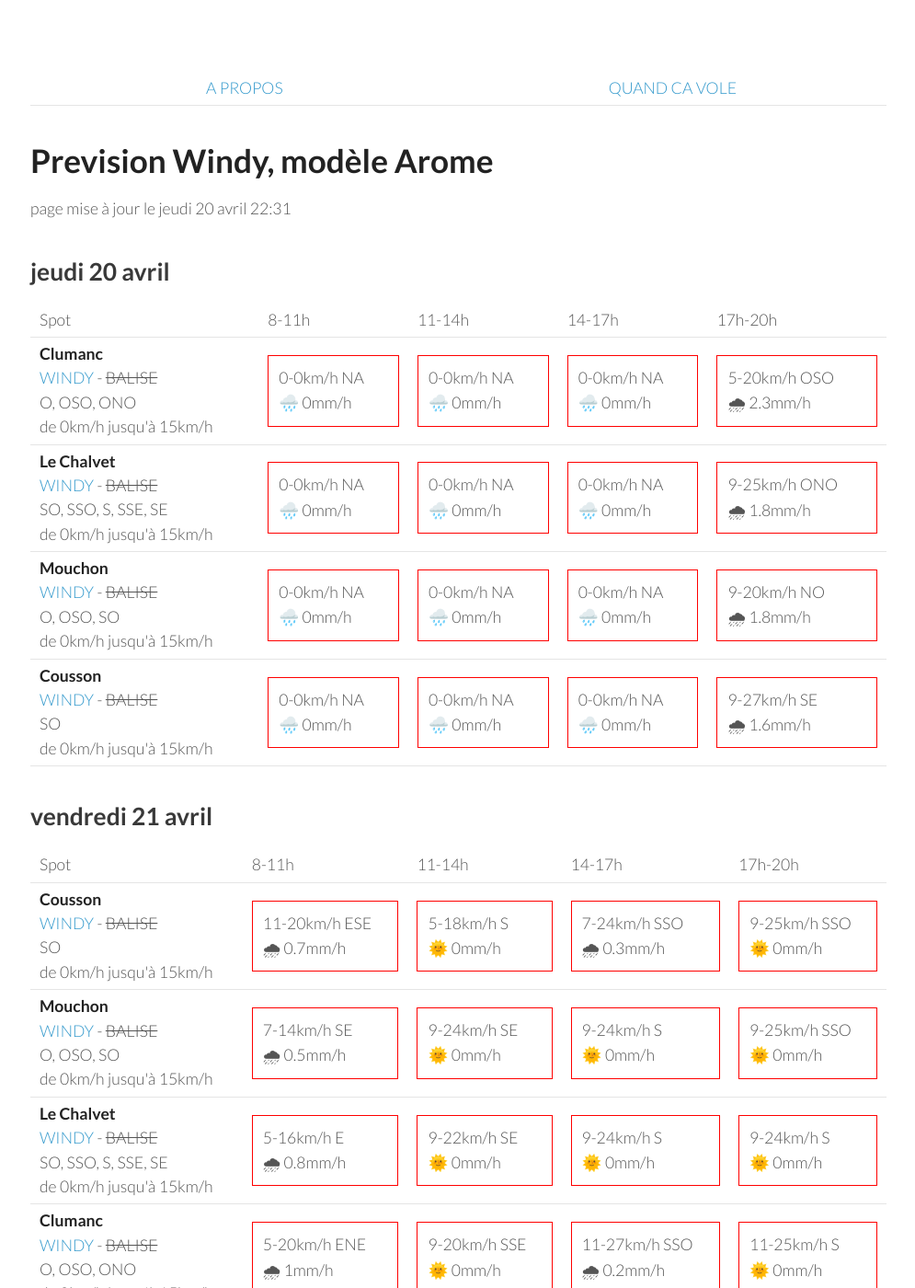
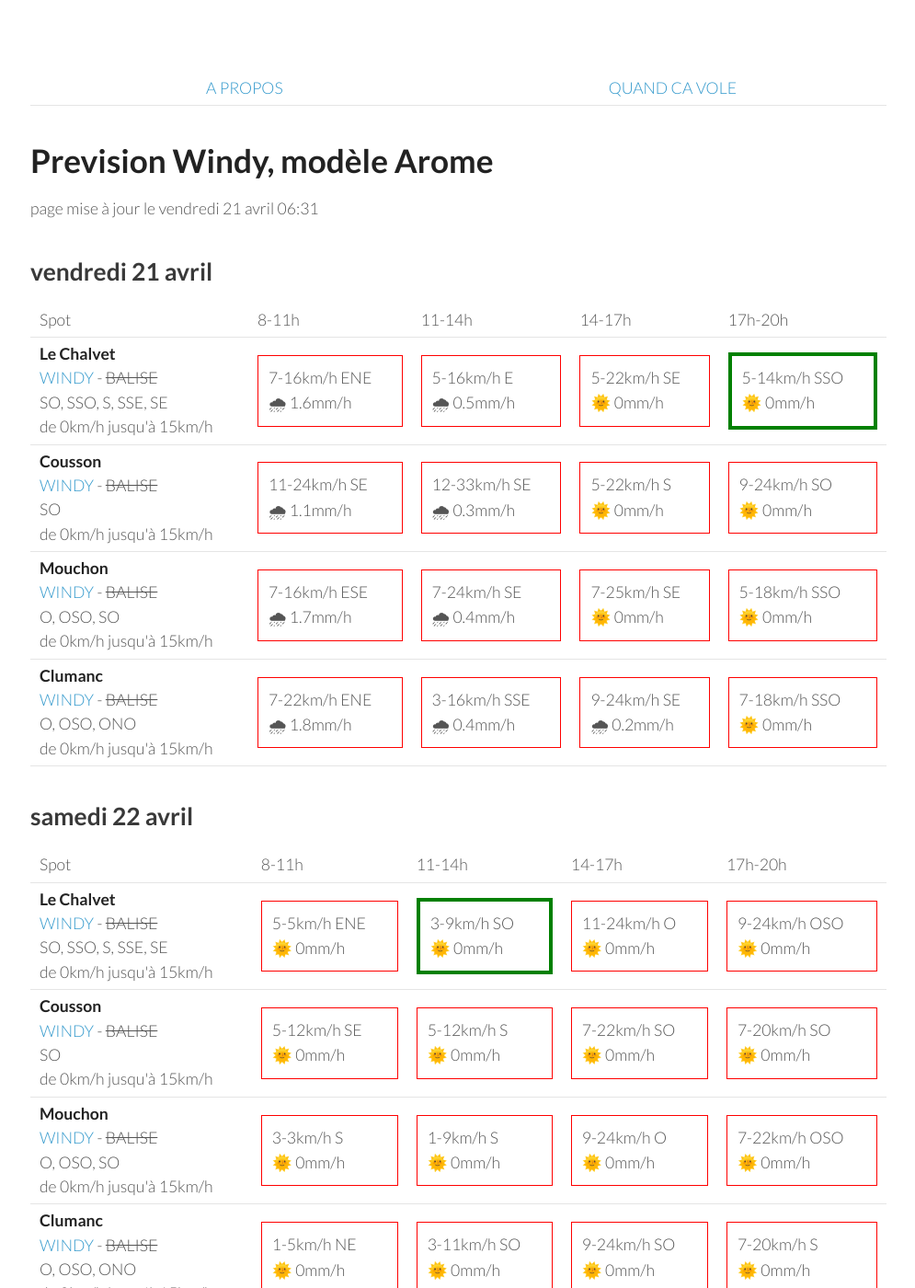
Before and after one commit to parapente-dans-le-nord/parapente-dans-le-nord.github.io, a Jekyll site: the page built from serre_poncon.markdown, in a window 1280 px wide and 1400 px high. Shown: the whole window at 92% size, without its empty margins (25-1020 px from the left). Built offline with Jekyll 4.4.1, drawn with Linux system fonts in a browser that asks for light colours; some of the changed text lies outside the part shown.

Commit message:
update index.markdown

```diff
--- a/serre_poncon.markdown
+++ b/serre_poncon.markdown
@@ -7,60 +7,8 @@ title:  "Tous les spots"
 {: .links}
 
 # Prevision Windy, modèle Arome
-page mise à jour le jeudi 20 avril 22:31
+page mise à jour le vendredi 21 avril 06:31
 
-## jeudi 20 avril
-
-{::nomarkdown}
-<table>
-  <tbody>
-    <tr>
-      <td>Spot</td>
-      <td>8-11h</td>
-      <td>11-14h</td>
-      <td>14-17h</td>
-      <td>17h-20h</td>
-    </tr>
-<tr>
-        <td><strong>Clumanc</strong><br><a href="https://windy.com/44.027/6.402?43.914,6.403,10,m:eSxaglP">WINDY</a> - <span class="no-balise"> BALISE </span><br> <span class="vent-favorable">O, OSO, ONO</span><br><span class="force-vent">de 0km/h jusqu'à 15km/h</span> </td>
-
-            <td><div class="not-flyable"><p>0-0km/h NA</p><p>🌧️ 0mm/h</p></div></td>
-            <td><div class="not-flyable"><p>0-0km/h NA</p><p>🌧️ 0mm/h</p></div></td>
-            <td><div class="not-flyable"><p>0-0km/h NA</p><p>🌧️ 0mm/h</p></div></td>
-            <td><div class="not-flyable"><p>5-20km/h OSO</p><p>🌧 2.3mm/h</p></div></td>
-
-    </tr>
-<tr>
-        <td><strong>Le Chalvet</strong><br><a href="https://windy.com/43.979/6.480?43.866,6.480,10,m:eSsaglX">WINDY</a> - <span class="no-balise"> BALISE </span><br> <span class="vent-favorable">SO, SSO, S, SSE, SE</span><br><span class="force-vent">de 0km/h jusqu'à 15km/h</span> </td>
-
-            <td><div class="not-flyable"><p>0-0km/h NA</p><p>🌧️ 0mm/h</p></div></td>
-            <td><div class="not-flyable"><p>0-0km/h NA</p><p>🌧️ 0mm/h</p></div></td>
-            <td><div class="not-flyable"><p>0-0km/h NA</p><p>🌧️ 0mm/h</p></div></td>
-            <td><div class="not-flyable"><p>9-25km/h ONO</p><p>🌧 1.8mm/h</p></div></td>
-
-    </tr>
-<tr>
-        <td><strong>Mouchon</strong><br><a href="https://windy.com/43.992/6.424?43.878,6.425,10,m:eSuaglR">WINDY</a> - <span class="no-balise"> BALISE </span><br> <span class="vent-favorable">O, OSO, SO</span><br><span class="force-vent">de 0km/h jusqu'à 15km/h</span> </td>
-
-            <td><div class="not-flyable"><p>0-0km/h NA</p><p>🌧️ 0mm/h</p></div></td>
-            <td><div class="not-flyable"><p>0-0km/h NA</p><p>🌧️ 0mm/h</p></div></td>
-            <td><div class="not-flyable"><p>0-0km/h NA</p><p>🌧️ 0mm/h</p></div></td>
-            <td><div class="not-flyable"><p>9-20km/h NO</p><p>🌧 1.8mm/h</p></div></td>
-
-    </tr>
-<tr>
-        <td><strong>Cousson</strong><br><a href="https://windy.com/44.054/6.240?43.940,6.241,10,m:eSAaglz">WINDY</a> - <span class="no-balise"> BALISE </span><br> <span class="vent-favorable">SO</span><br><span class="force-vent">de 0km/h jusqu'à 15km/h</span> </td>
-
-            <td><div class="not-flyable"><p>0-0km/h NA</p><p>🌧️ 0mm/h</p></div></td>
-            <td><div class="not-flyable"><p>0-0km/h NA</p><p>🌧️ 0mm/h</p></div></td>
-            <td><div class="not-flyable"><p>0-0km/h NA</p><p>🌧️ 0mm/h</p></div></td>
-            <td><div class="not-flyable"><p>9-27km/h SE</p><p>🌧 1.6mm/h</p></div></td>
-
-    </tr>
-
-</tbody>
-</table>
-{:/}
 ## vendredi 21 avril
 
 {::nomarkdown}
@@ -74,42 +22,42 @@ page mise à jour le jeudi 20 avril 22:31
       <td>17h-20h</td>
     </tr>
 <tr>
+        <td><strong>Le Chalvet</strong><br><a href="https://windy.com/43.979/6.480?43.866,6.480,10,m:eSsaglX">WINDY</a> - <span class="no-balise"> BALISE </span><br> <span class="vent-favorable">SO, SSO, S, SSE, SE</span><br><span class="force-vent">de 0km/h jusqu'à 15km/h</span> </td>
+
+            <td><div class="not-flyable"><p>7-16km/h ENE</p><p>🌧 1.6mm/h</p></div></td>
+            <td><div class="not-flyable"><p>5-16km/h E</p><p>🌧 0.5mm/h</p></div></td>
+            <td><div class="not-flyable"><p>5-22km/h SE</p><p>🌞 0mm/h</p></div></td>
+            <td><div class="flyable"><p>5-14km/h SSO</p><p>🌞 0mm/h</p></div></td>
+
+
+    </tr>
+<tr>
         <td><strong>Cousson</strong><br><a href="https://windy.com/44.054/6.240?43.940,6.241,10,m:eSAaglz">WINDY</a> - <span class="no-balise"> BALISE </span><br> <span class="vent-favorable">SO</span><br><span class="force-vent">de 0km/h jusqu'à 15km/h</span> </td>
 
-            <td><div class="not-flyable"><p>11-20km/h ESE</p><p>🌧 0.7mm/h</p></div></td>
-            <td><div class="not-flyable"><p>5-18km/h S</p><p>🌞 0mm/h</p></div></td>
-            <td><div class="not-flyable"><p>7-24km/h SSO</p><p>🌧 0.3mm/h</p></div></td>
-            <td><div class="not-flyable"><p>9-25km/h SSO</p><p>🌞 0mm/h</p></div></td>
+            <td><div class="not-flyable"><p>11-24km/h SE</p><p>🌧 1.1mm/h</p></div></td>
+            <td><div class="not-flyable"><p>12-33km/h SE</p><p>🌧 0.3mm/h</p></div></td>
+            <td><div class="not-flyable"><p>5-22km/h S</p><p>🌞 0mm/h</p></div></td>
+            <td><div class="not-flyable"><p>9-24km/h SO</p><p>🌞 0mm/h</p></div></td>
 
 
     </tr>
 <tr>
         <td><strong>Mouchon</strong><br><a href="https://windy.com/43.992/6.424?43.878,6.425,10,m:eSuaglR">WINDY</a> - <span class="no-balise"> BALISE </span><br> <span class="vent-favorable">O, OSO, SO</span><br><span class="force-vent">de 0km/h jusqu'à 15km/h</span> </td>
 
-            <td><div class="not-flyable"><p>7-14km/h SE</p><p>🌧 0.5mm/h</p></div></td>
-            <td><div class="not-flyable"><p>9-24km/h SE</p><p>🌞 0mm/h</p></div></td>
-            <td><div class="not-flyable"><p>9-24km/h S</p><p>🌞 0mm/h</p></div></td>
-            <td><div class="not-flyable"><p>9-25km/h SSO</p><p>🌞 0mm/h</p></div></td>
-
-
-    </tr>
-<tr>
-        <td><strong>Le Chalvet</strong><br><a href="https://windy.com/43.979/6.480?43.866,6.480,10,m:eSsaglX">WINDY</a> - <span class="no-balise"> BALISE </span><br> <span class="vent-favorable">SO, SSO, S, SSE, SE</span><br><span class="force-vent">de 0km/h jusqu'à 15km/h</span> </td>
-
-            <td><div class="not-flyable"><p>5-16km/h E</p><p>🌧 0.8mm/h</p></div></td>
-            <td><div class="not-flyable"><p>9-22km/h SE</p><p>🌞 0mm/h</p></div></td>
-            <td><div class="not-flyable"><p>9-24km/h S</p><p>🌞 0mm/h</p></div></td>
-            <td><div class="not-flyable"><p>9-24km/h S</p><p>🌞 0mm/h</p></div></td>
+            <td><div class="not-flyable"><p>7-16km/h ESE</p><p>🌧 1.7mm/h</p></div></td>
+            <td><div class="not-flyable"><p>7-24km/h SE</p><p>🌧 0.4mm/h</p></div></td>
+            <td><div class="not-flyable"><p>7-25km/h SE</p><p>🌞 0mm/h</p></div></td>
+            <td><div class="not-flyable"><p>5-18km/h SSO</p><p>🌞 0mm/h</p></div></td>
 
 
     </tr>
 <tr>
         <td><strong>Clumanc</strong><br><a href="https://windy.com/44.027/6.402?43.914,6.403,10,m:eSxaglP">WINDY</a> - <span class="no-balise"> BALISE </span><br> <span class="vent-favorable">O, OSO, ONO</span><br><span class="force-vent">de 0km/h jusqu'à 15km/h</span> </td>
 
-            <td><div class="not-flyable"><p>5-20km/h ENE</p><p>🌧 1mm/h</p></div></td>
-            <td><div class="not-flyable"><p>9-20km/h SSE</p><p>🌞 0mm/h</p></div></td>
-            <td><div class="not-flyable"><p>11-27km/h SSO</p><p>🌧 0.2mm/h</p></div></td>
-            <td><div class="not-flyable"><p>11-25km/h S</p><p>🌞 0mm/h</p></div></td>
+            <td><div class="not-flyable"><p>7-22km/h ENE</p><p>🌧 1.8mm/h</p></div></td>
+            <td><div class="not-flyable"><p>3-16km/h SSE</p><p>🌧 0.4mm/h</p></div></td>
+            <td><div class="not-flyable"><p>9-24km/h SE</p><p>🌧 0.2mm/h</p></div></td>
+            <td><div class="not-flyable"><p>7-18km/h SSO</p><p>🌞 0mm/h</p></div></td>
 
 
     </tr>
@@ -132,40 +80,40 @@ page mise à jour le jeudi 20 avril 22:31
 <tr>
         <td><strong>Le Chalvet</strong><br><a href="https://windy.com/43.979/6.480?43.866,6.480,10,m:eSsaglX">WINDY</a> - <span class="no-balise"> BALISE </span><br> <span class="vent-favorable">SO, SSO, S, SSE, SE</span><br><span class="force-vent">de 0km/h jusqu'à 15km/h</span> </td>
 
-            <td><div class="not-flyable"><p>5-11km/h ENE</p><p>🌞 0mm/h</p></div></td>
-            <td><div class="not-flyable"><p>5-20km/h SSO</p><p>🌞 0mm/h</p></div></td>
-            <td><div class="not-flyable"><p>11-31km/h SO</p><p>🌞 0mm/h</p></div></td>
-            <td><div class="not-flyable"><p>11-38km/h SO</p><p>🌞 0mm/h</p></div></td>
+            <td><div class="not-flyable"><p>5-5km/h ENE</p><p>🌞 0mm/h</p></div></td>
+            <td><div class="flyable"><p>3-9km/h SO</p><p>🌞 0mm/h</p></div></td>
+            <td><div class="not-flyable"><p>11-24km/h O</p><p>🌞 0mm/h</p></div></td>
+            <td><div class="not-flyable"><p>9-24km/h OSO</p><p>🌞 0mm/h</p></div></td>
 
 
     </tr>
 <tr>
         <td><strong>Cousson</strong><br><a href="https://windy.com/44.054/6.240?43.940,6.241,10,m:eSAaglz">WINDY</a> - <span class="no-balise"> BALISE </span><br> <span class="vent-favorable">SO</span><br><span class="force-vent">de 0km/h jusqu'à 15km/h</span> </td>
 
-            <td><div class="not-flyable"><p>9-16km/h SE</p><p>🌞 0mm/h</p></div></td>
-            <td><div class="not-flyable"><p>5-20km/h SO</p><p>🌞 0mm/h</p></div></td>
-            <td><div class="not-flyable"><p>9-29km/h SO</p><p>🌞 0mm/h</p></div></td>
-            <td><div class="not-flyable"><p>11-33km/h SSO</p><p>🌞 0mm/h</p></div></td>
+            <td><div class="not-flyable"><p>5-12km/h SE</p><p>🌞 0mm/h</p></div></td>
+            <td><div class="not-flyable"><p>5-12km/h S</p><p>🌞 0mm/h</p></div></td>
+            <td><div class="not-flyable"><p>7-22km/h SO</p><p>🌞 0mm/h</p></div></td>
+            <td><div class="not-flyable"><p>7-20km/h SO</p><p>🌞 0mm/h</p></div></td>
+
+
+    </tr>
+<tr>
+        <td><strong>Mouchon</strong><br><a href="https://windy.com/43.992/6.424?43.878,6.425,10,m:eSuaglR">WINDY</a> - <span class="no-balise"> BALISE </span><br> <span class="vent-favorable">O, OSO, SO</span><br><span class="force-vent">de 0km/h jusqu'à 15km/h</span> </td>
+
+            <td><div class="not-flyable"><p>3-3km/h S</p><p>🌞 0mm/h</p></div></td>
+            <td><div class="not-flyable"><p>1-9km/h S</p><p>🌞 0mm/h</p></div></td>
+            <td><div class="not-flyable"><p>9-24km/h O</p><p>🌞 0mm/h</p></div></td>
+            <td><div class="not-flyable"><p>7-22km/h OSO</p><p>🌞 0mm/h</p></div></td>
 
 
     </tr>
 <tr>
         <td><strong>Clumanc</strong><br><a href="https://windy.com/44.027/6.402?43.914,6.403,10,m:eSxaglP">WINDY</a> - <span class="no-balise"> BALISE </span><br> <span class="vent-favorable">O, OSO, ONO</span><br><span class="force-vent">de 0km/h jusqu'à 15km/h</span> </td>
 
-            <td><div class="not-flyable"><p>5-9km/h NE</p><p>🌞 0mm/h</p></div></td>
-            <td><div class="not-flyable"><p>5-24km/h SSO</p><p>🌞 0mm/h</p></div></td>
-            <td><div class="not-flyable"><p>11-33km/h OSO</p><p>🌞 0mm/h</p></div></td>
-            <td><div class="not-flyable"><p>11-38km/h SO</p><p>🌞 0mm/h</p></div></td>
-
-
-    </tr>
-<tr>
-        <td><strong>Mouchon</strong><br><a href="https://windy.com/43.992/6.424?43.878,6.425,10,m:eSuaglR">WINDY</a> - <span class="no-balise"> BALISE </span><br> <span class="vent-favorable">O, OSO, SO</span><br><span class="force-vent">de 0km/h jusqu'à 15km/h</span> </td>
-
-            <td><div class="not-flyable"><p>3-5km/h SE</p><p>🌞 0mm/h</p></div></td>
-            <td><div class="not-flyable"><p>5-22km/h SSO</p><p>🌞 0mm/h</p></div></td>
-            <td><div class="not-flyable"><p>11-31km/h SO</p><p>🌞 0mm/h</p></div></td>
-            <td><div class="not-flyable"><p>11-37km/h SO</p><p>🌞 0mm/h</p></div></td>
+            <td><div class="not-flyable"><p>1-5km/h NE</p><p>🌞 0mm/h</p></div></td>
+            <td><div class="not-flyable"><p>3-11km/h SO</p><p>🌞 0mm/h</p></div></td>
+            <td><div class="not-flyable"><p>9-24km/h SO</p><p>🌞 0mm/h</p></div></td>
+            <td><div class="not-flyable"><p>7-20km/h S</p><p>🌞 0mm/h</p></div></td>
 
 
     </tr>
@@ -186,42 +134,42 @@ page mise à jour le jeudi 20 avril 22:31
       <td>17h-20h</td>
     </tr>
 <tr>
-        <td><strong>Mouchon</strong><br><a href="https://windy.com/43.992/6.424?43.878,6.425,10,m:eSuaglR">WINDY</a> - <span class="no-balise"> BALISE </span><br> <span class="vent-favorable">O, OSO, SO</span><br><span class="force-vent">de 0km/h jusqu'à 15km/h</span> </td>
+        <td><strong>Clumanc</strong><br><a href="https://windy.com/44.027/6.402?43.914,6.403,10,m:eSxaglP">WINDY</a> - <span class="no-balise"> BALISE </span><br> <span class="vent-favorable">O, OSO, ONO</span><br><span class="force-vent">de 0km/h jusqu'à 15km/h</span> </td>
 
-            <td><div class="not-flyable"><p>1-11km/h ESE</p><p>🌧 0.2mm/h</p></div></td>
-            <td><div class="not-flyable"><p>7-25km/h OSO</p><p>🌧 0.3mm/h</p></div></td>
-            <td><div class="not-flyable"><p>12-38km/h O</p><p>🌞 0mm/h</p></div></td>
-            <td><div class="not-flyable"><p>16-46km/h O</p><p>🌞 0mm/h</p></div></td>
+            <td><div class="not-flyable"><p>3-14km/h ENE</p><p>🌧 3mm/h</p></div></td>
+            <td><div class="not-flyable"><p>7-24km/h O</p><p>🌞 0mm/h</p></div></td>
+            <td><div class="not-flyable"><p>14-46km/h ONO</p><p>🌧 0.3mm/h</p></div></td>
+            <td><div class="not-flyable"><p>18-48km/h ONO</p><p>🌞 0mm/h</p></div></td>
 
 
     </tr>
 <tr>
-        <td><strong>Clumanc</strong><br><a href="https://windy.com/44.027/6.402?43.914,6.403,10,m:eSxaglP">WINDY</a> - <span class="no-balise"> BALISE </span><br> <span class="vent-favorable">O, OSO, ONO</span><br><span class="force-vent">de 0km/h jusqu'à 15km/h</span> </td>
+        <td><strong>Mouchon</strong><br><a href="https://windy.com/43.992/6.424?43.878,6.425,10,m:eSuaglR">WINDY</a> - <span class="no-balise"> BALISE </span><br> <span class="vent-favorable">O, OSO, SO</span><br><span class="force-vent">de 0km/h jusqu'à 15km/h</span> </td>
 
-            <td><div class="not-flyable"><p>1-11km/h ESE</p><p>🌧 0.2mm/h</p></div></td>
-            <td><div class="not-flyable"><p>7-25km/h OSO</p><p>🌧 0.2mm/h</p></div></td>
-            <td><div class="not-flyable"><p>12-38km/h O</p><p>🌞 0mm/h</p></div></td>
-            <td><div class="not-flyable"><p>16-46km/h O</p><p>🌧 0.3mm/h</p></div></td>
+            <td><div class="not-flyable"><p>5-14km/h NE</p><p>🌧 3.3mm/h</p></div></td>
+            <td><div class="not-flyable"><p>7-24km/h ONO</p><p>🌞 0mm/h</p></div></td>
+            <td><div class="not-flyable"><p>14-44km/h ONO</p><p>🌧 0.2mm/h</p></div></td>
+            <td><div class="not-flyable"><p>18-48km/h ONO</p><p>🌞 0mm/h</p></div></td>
 
 
     </tr>
 <tr>
         <td><strong>Cousson</strong><br><a href="https://windy.com/44.054/6.240?43.940,6.241,10,m:eSAaglz">WINDY</a> - <span class="no-balise"> BALISE </span><br> <span class="vent-favorable">SO</span><br><span class="force-vent">de 0km/h jusqu'à 15km/h</span> </td>
 
-            <td><div class="not-flyable"><p>1-9km/h E</p><p>🌧 0.4mm/h</p></div></td>
-            <td><div class="not-flyable"><p>5-18km/h SO</p><p>🌞 0mm/h</p></div></td>
-            <td><div class="not-flyable"><p>11-29km/h OSO</p><p>🌞 0mm/h</p></div></td>
-            <td><div class="not-flyable"><p>14-38km/h O</p><p>🌞 0mm/h</p></div></td>
+            <td><div class="not-flyable"><p>5-14km/h E</p><p>🌧 1mm/h</p></div></td>
+            <td><div class="not-flyable"><p>5-18km/h O</p><p>🌞 0mm/h</p></div></td>
+            <td><div class="not-flyable"><p>11-35km/h O</p><p>🌞 0mm/h</p></div></td>
+            <td><div class="not-flyable"><p>16-40km/h ONO</p><p>🌞 0mm/h</p></div></td>
 
 
     </tr>
 <tr>
         <td><strong>Le Chalvet</strong><br><a href="https://windy.com/43.979/6.480?43.866,6.480,10,m:eSsaglX">WINDY</a> - <span class="no-balise"> BALISE </span><br> <span class="vent-favorable">SO, SSO, S, SSE, SE</span><br><span class="force-vent">de 0km/h jusqu'à 15km/h</span> </td>
 
-            <td><div class="not-flyable"><p>1-11km/h NNO</p><p>🌧 0.2mm/h</p></div></td>
-            <td><div class="not-flyable"><p>7-25km/h OSO</p><p>🌧 0.2mm/h</p></div></td>
-            <td><div class="not-flyable"><p>14-38km/h O</p><p>🌞 0mm/h</p></div></td>
-            <td><div class="not-flyable"><p>16-46km/h O</p><p>🌞 0mm/h</p></div></td>
+            <td><div class="not-flyable"><p>5-14km/h NE</p><p>🌧 2.4mm/h</p></div></td>
+            <td><div class="not-flyable"><p>7-24km/h O</p><p>🌞 0mm/h</p></div></td>
+            <td><div class="not-flyable"><p>16-46km/h ONO</p><p>🌧 0.2mm/h</p></div></td>
+            <td><div class="not-flyable"><p>18-51km/h ONO</p><p>🌞 0mm/h</p></div></td>
 
 
     </tr>
@@ -242,20 +190,10 @@ page mise à jour le jeudi 20 avril 22:31
       <td>17h-20h</td>
     </tr>
 <tr>
-        <td><strong>Le Chalvet</strong><br><a href="https://windy.com/43.979/6.480?43.866,6.480,10,m:eSsaglX">WINDY</a> - <span class="no-balise"> BALISE </span><br> <span class="vent-favorable">SO, SSO, S, SSE, SE</span><br><span class="force-vent">de 0km/h jusqu'à 15km/h</span> </td>
-
-            <td><div class="not-flyable"><p>16-46km/h NO</p><p>🌞 0mm/h</p></div></td>
-            <td><div class="not-flyable"><p>24-62km/h NO</p><p>🌞 0mm/h</p></div></td>
-            <td><div class="not-flyable"><p>22-62km/h NO</p><p>🌞 0mm/h</p></div></td>
-            <td><div class="not-flyable"><p>22-59km/h NO</p><p>🌞 0mm/h</p></div></td>
-
-
-    </tr>
-<tr>
         <td><strong>Mouchon</strong><br><a href="https://windy.com/43.992/6.424?43.878,6.425,10,m:eSuaglR">WINDY</a> - <span class="no-balise"> BALISE </span><br> <span class="vent-favorable">O, OSO, SO</span><br><span class="force-vent">de 0km/h jusqu'à 15km/h</span> </td>
 
-            <td><div class="not-flyable"><p>14-40km/h NO</p><p>🌞 0mm/h</p></div></td>
-            <td><div class="not-flyable"><p>22-59km/h NO</p><p>🌞 0mm/h</p></div></td>
+            <td><div class="not-flyable"><p>12-40km/h ONO</p><p>🌞 0mm/h</p></div></td>
+            <td><div class="not-flyable"><p>16-46km/h NO</p><p>🌞 0mm/h</p></div></td>
             <td><div class="not-flyable"><p>22-59km/h NO</p><p>🌞 0mm/h</p></div></td>
             <td><div class="not-flyable"><p>22-59km/h NO</p><p>🌞 0mm/h</p></div></td>
 
@@ -264,18 +202,28 @@ page mise à jour le jeudi 20 avril 22:31
 <tr>
         <td><strong>Clumanc</strong><br><a href="https://windy.com/44.027/6.402?43.914,6.403,10,m:eSxaglP">WINDY</a> - <span class="no-balise"> BALISE </span><br> <span class="vent-favorable">O, OSO, ONO</span><br><span class="force-vent">de 0km/h jusqu'à 15km/h</span> </td>
 
-            <td><div class="not-flyable"><p>11-37km/h NO</p><p>🌞 0mm/h</p></div></td>
-            <td><div class="not-flyable"><p>20-55km/h NO</p><p>🌞 0mm/h</p></div></td>
+            <td><div class="not-flyable"><p>11-37km/h ONO</p><p>🌞 0mm/h</p></div></td>
+            <td><div class="not-flyable"><p>14-44km/h NO</p><p>🌞 0mm/h</p></div></td>
             <td><div class="not-flyable"><p>20-57km/h NO</p><p>🌞 0mm/h</p></div></td>
             <td><div class="not-flyable"><p>20-57km/h NO</p><p>🌞 0mm/h</p></div></td>
 
 
     </tr>
 <tr>
+        <td><strong>Le Chalvet</strong><br><a href="https://windy.com/43.979/6.480?43.866,6.480,10,m:eSsaglX">WINDY</a> - <span class="no-balise"> BALISE </span><br> <span class="vent-favorable">SO, SSO, S, SSE, SE</span><br><span class="force-vent">de 0km/h jusqu'à 15km/h</span> </td>
+
+            <td><div class="not-flyable"><p>14-44km/h ONO</p><p>🌞 0mm/h</p></div></td>
+            <td><div class="not-flyable"><p>16-48km/h NO</p><p>🌞 0mm/h</p></div></td>
+            <td><div class="not-flyable"><p>22-62km/h NO</p><p>🌞 0mm/h</p></div></td>
+            <td><div class="not-flyable"><p>22-59km/h NO</p><p>🌞 0mm/h</p></div></td>
+
+
+    </tr>
+<tr>
         <td><strong>Cousson</strong><br><a href="https://windy.com/44.054/6.240?43.940,6.241,10,m:eSAaglz">WINDY</a> - <span class="no-balise"> BALISE </span><br> <span class="vent-favorable">SO</span><br><span class="force-vent">de 0km/h jusqu'à 15km/h</span> </td>
 
-            <td><div class="not-flyable"><p>7-27km/h NO</p><p>🌞 0mm/h</p></div></td>
-            <td><div class="not-flyable"><p>16-46km/h NO</p><p>🌞 0mm/h</p></div></td>
+            <td><div class="not-flyable"><p>5-27km/h NO</p><p>🌞 0mm/h</p></div></td>
+            <td><div class="not-flyable"><p>12-38km/h NO</p><p>🌞 0mm/h</p></div></td>
             <td><div class="not-flyable"><p>18-48km/h NO</p><p>🌞 0mm/h</p></div></td>
             <td><div class="not-flyable"><p>18-50km/h NO</p><p>🌞 0mm/h</p></div></td>
 
```
